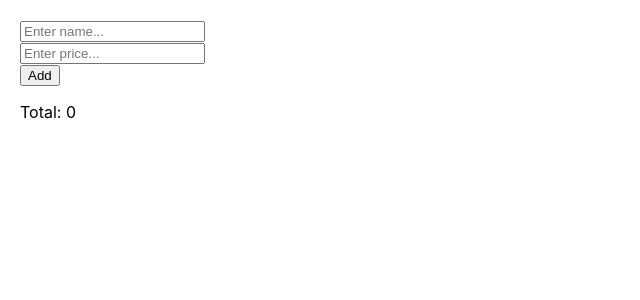
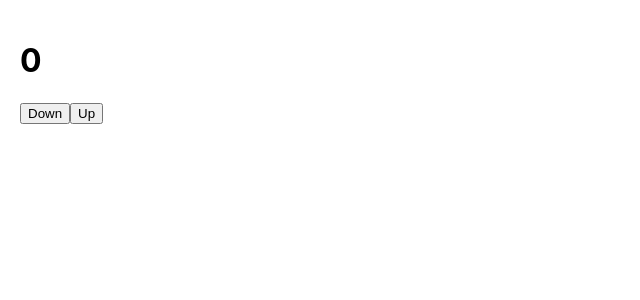
Before and after one commit to 19521352/tiktok, a React (Create React App) app: page / in a window 1280 px wide. Shown: the top 300 px of the page, without its empty margins (0-640 px from the left). Built offline with nearby package versions, Linux system fonts and the light colour scheme.

Commit message:
useReducer hook

```diff
--- a/src/App.js
+++ b/src/App.js
@@ -1,55 +1,56 @@
-import { useState, useMemo, useRef } from 'react'
+import { useState, useReducer } from 'react'
+
+/** useState
+ * 1. Init state: 0
+ * 2. Actions: Up (state + 1) / Down (state - 1)
+ */
+
+/** useReducer
+ * 1. Init state: 0
+ * 2. Actions: Up (state + 1) / Down (state - 1)
+ * 3. Reducer
+ * 4. Dispatch
+ */
+
+// Init state
+const initState = 0
+
+// Actions
+const UP_ACTION = 'up'
+const DOWN_ACTION = 'down'
+
+// Reducer
+const reducer = (state, action) => {
+  console.log('reducer running...')
+  switch (action) {
+    case UP_ACTION:
+      return state + 1
+    case DOWN_ACTION:
+      return state - 1
+    default:
+      throw new Error('Invalid action')
+  }
+}
+
+
 
 function App() {
-  const [name, setName] = useState('')
-  const [price, setPrice] = useState('')
-  const [products, setProducts] = useState([])
-
-  const nameRef = useRef()
-
-  const handleSubmit = () => {
-    setProducts([...products, {
-      name,
-      price: parseInt(price)
-    }])
-    setName('')
-    setPrice('')
-
-    nameRef.current.focus()
-  }
-
-  const total = useMemo(() => {
-    const result = products.reduce((result, prod) => {
-      console.log('Tính toán lại')
-      return result + prod.price
-    }, 0)
-    return result
-  }, [products])
+  const [count, dispatch] = useReducer(reducer, initState)
 
   return (
 
     <div style={{ padding: 20 }}>
-      <input
-        ref={nameRef}
-        value={name}
-        placeholder="Enter name..."
-        onChange={e => setName(e.target.value)}
-      />
-      <br />
-      <input
-        value={price}
-        placeholder="Enter price..."
-        onChange={e => setPrice(e.target.value)}
-      />
-      <br />
-      <button onClick={handleSubmit}>Add</button>
-      <br />
-      <p>Total: {total}</p>
-      <ul>
-        {products.map((product, index) => (
-          <li key={index}>{product.name} - {product.price}</li>
-        ))}
-      </ul>
+      <h1>{count}</h1>
+      <button
+        onClick={() => dispatch(DOWN_ACTION)}
+      >
+        Down
+      </button>
+      <button
+        onClick={() => dispatch(UP_ACTION)}
+      >
+        Up
+      </button >
     </div >
   )
 
```
